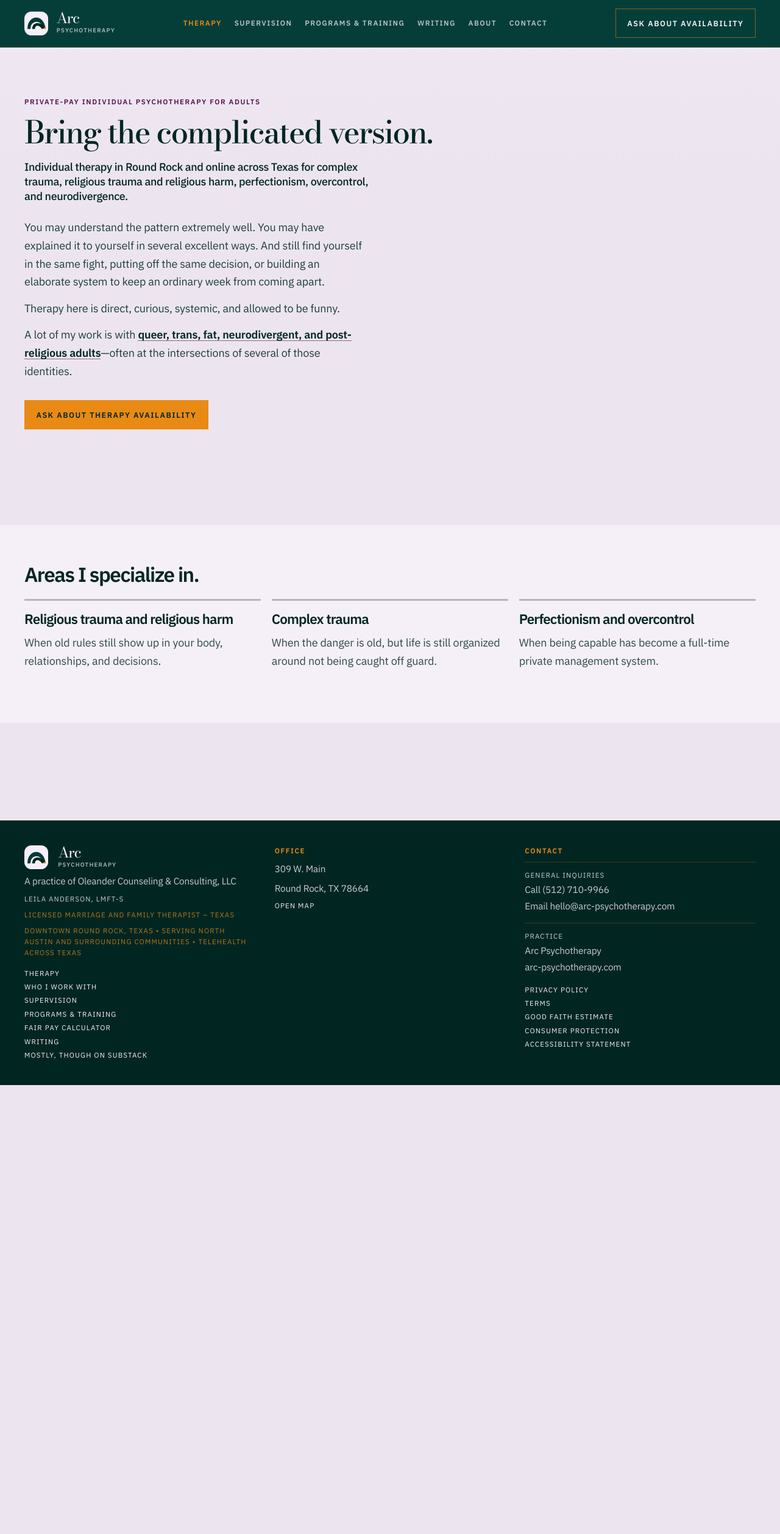
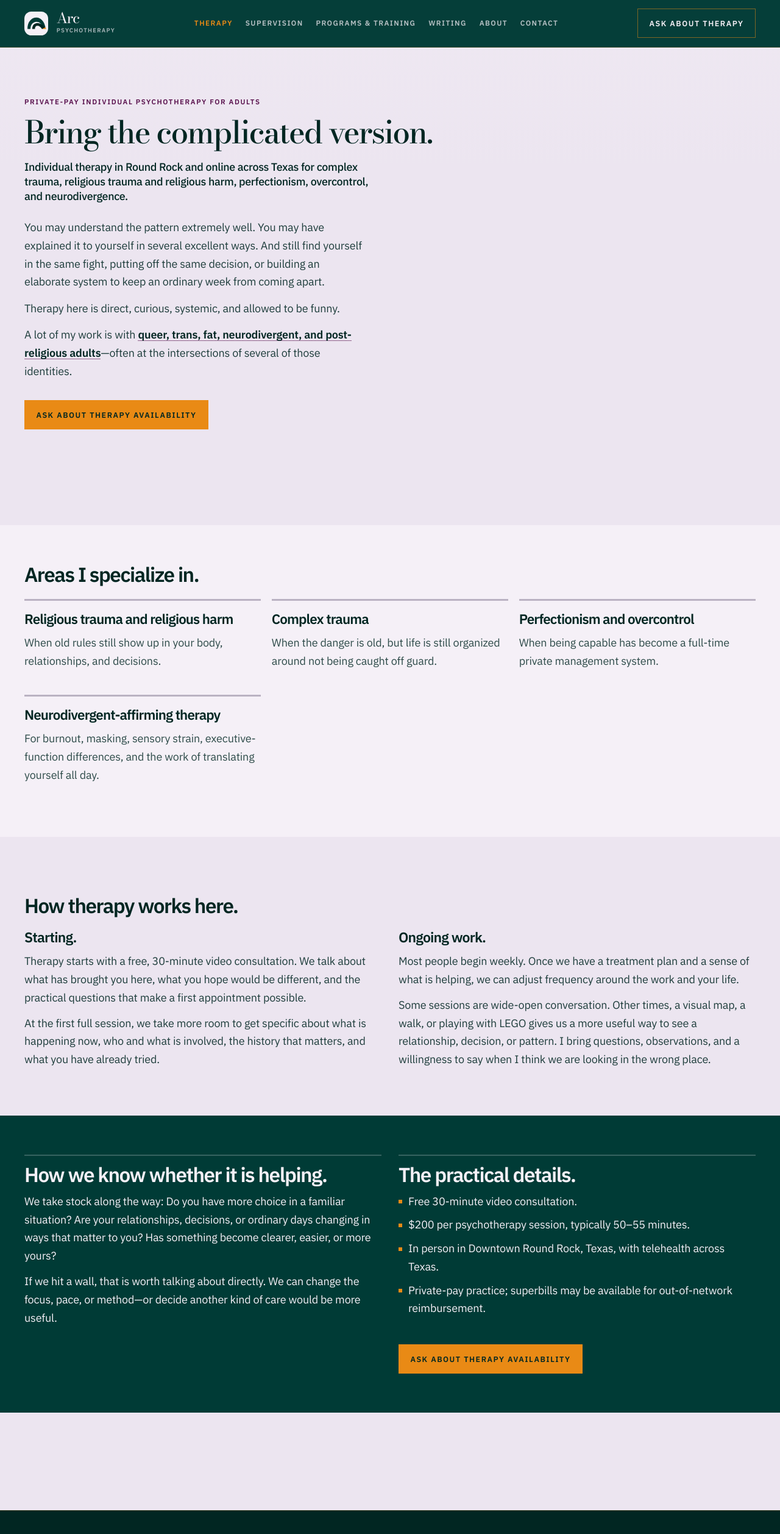
Before and after one commit to Leil-ish/arc-psychotherapy, a Next.js app: page /therapy in a window 1280 px wide. Shown: the top 2515 px of the page at 61% size. Before the commit the page ends 1779 px from the top, so only its background shows below. Built offline with nearby package versions, Linux system fonts and the light colour scheme.

Commit message:
Adding more info on therapy provided

```diff
--- a/app/contact/page.tsx
+++ b/app/contact/page.tsx
@@ -73,7 +73,7 @@ export default function ContactPage() {
           </div>
           <aside className="split-panel">
             <ul className="split-panel__list body">
-              <li>Standard session fee is $200 for 50–55 minutes.</li>
+              <li>Standard session fee is $200 per psychotherapy session, typically 50–55 minutes.</li>
               <li>Private-pay practice. Superbills may be available for out-of-network reimbursement.</li>
               <li>Telehealth is available to Texas residents when clinically appropriate.</li>
               <li>24-hour cancellation policy. Late cancellations or no-shows may be billed in full.</li>
--- a/app/faq/page.tsx
+++ b/app/faq/page.tsx
@@ -25,7 +25,7 @@ const faqs = [
   },
   {
     q: "What do sessions look like?",
-    a: "Sessions are 50–55 minutes. We talk about history, meaning, and relationships, then get concrete about the sequence that keeps repeating: what happens, what you predict, what you do next, and what it costs. Between sessions, you may notice or try things; we use what happens to guide the next session."
+    a: "Sessions are typically 50–55 minutes. We talk about history, meaning, and relationships, then get concrete about the sequence that keeps repeating: what happens, what you predict, what you do next, and what it costs. Between sessions, you may notice or try things; we use what happens to guide the next session."
   },
   {
     q: "How long does therapy typically take?",
@@ -49,7 +49,7 @@ const faqs = [
   },
   {
     q: "Do you accept insurance?",
-    a: "No. This is a private-pay practice. I can provide a superbill for out-of-network reimbursement. Mentaya and Thrizer are separate services that can help with claims if you do not want to handle that paperwork yourself."
+    a: "No. This is a private-pay practice. I can provide a superbill for out-of-network reimbursement. Mentaya and Thrizer are separate third-party services you can choose to use for help with claims; their fees, terms, and any reimbursement are determined by the service and your insurance plan."
   },
   {
     q: "How does playing with LEGO fit into therapy?",
--- a/app/fees/page.tsx
+++ b/app/fees/page.tsx
@@ -15,14 +15,14 @@ export default function FeesPage() {
       <section className="container-wrap py-16 md:py-20">
         <h1 className="h1">Fees & policies</h1>
         <p className="body-lg mt-6 max-w-3xl">
-          Standard individual therapy is ${pricing.standardSession.fee} for {pricing.standardSession.duration}. This is a private-pay practice; a superbill is available if you use out-of-network benefits.
+          Standard individual therapy is ${pricing.standardSession.fee} per psychotherapy session, {pricing.standardSession.duration}. This is a private-pay practice; a superbill is available if you use out-of-network benefits.
         </p>
         <p className="body mt-3 max-w-3xl">
           If you use out-of-network benefits and do not want to handle claims yourself,{" "}
           <a href="https://www.mentaya.com/" target="_blank" rel="noopener noreferrer" className="focus-ring font-semibold text-accent underline-offset-4 hover:underline">Mentaya</a>{" "}
           and{" "}
           <a href="https://www.thrizer.com/" target="_blank" rel="noopener noreferrer" className="focus-ring font-semibold text-accent underline-offset-4 hover:underline">Thrizer</a>{" "}
-          can automate out-of-network reimbursement.
+          are separate third-party services you can choose to use to help with claims. Their fees, terms, and any information they require are set by those services; reimbursement depends on your plan and is not guaranteed.
         </p>
       </section>
 
--- a/app/good-faith-estimate/page.tsx
+++ b/app/good-faith-estimate/page.tsx
@@ -46,7 +46,7 @@ export default function GoodFaithEstimatePage() {
         </p>
         <ul className="mt-4 space-y-2 body">
           <li>
-            <strong>Standard individual therapy session:</strong> ${pricing.standardSession.fee} per {pricing.standardSession.duration}
+            <strong>Standard individual therapy session:</strong> ${pricing.standardSession.fee}, {pricing.standardSession.duration}
           </li>
           <li>
             <strong>{pricing.constructiveTrack.arc6.label} (LEGO therapy):</strong> ${pricing.constructiveTrack.arc6.fee} — {pricing.constructiveTrack.arc6.details}
--- a/app/page.tsx
+++ b/app/page.tsx
@@ -75,7 +75,7 @@ export default function HomePage() {
             </div>
             <div className="meta-block">
               <p className="label">Rate</p>
-              <p className="body">${siteContent.standardSessionFee} per {siteContent.sessionLength}.</p>
+              <p className="body">${siteContent.standardSessionFee} per psychotherapy session.</p>
               <p className="body">Private-pay practice.</p>
             </div>
           </aside>
--- a/app/supervision/page.tsx
+++ b/app/supervision/page.tsx
@@ -87,11 +87,11 @@ export default function SupervisionPage() {
           </div>
           <div className="meta-block">
             <p className="label">Fee</p>
-            <p className="body">Pay what you can. Most supervisees pay $200–$400 per month; I make room for the life things that happen because supervision should not be a barrier to becoming a clinician.</p>
+            <p className="body">Pay what you can. Most supervisees pay $200–$400 per month, depending on their supervision arrangement and circumstances. We set a fee together and revisit it when life changes, because supervision should not be a barrier to becoming a clinician.</p>
           </div>
           <div className="meta-block">
             <p className="label">Openings</p>
-            <p className="body">I do not currently have openings, but several supervisees are rotating off soon. You are welcome to inquire.</p>
+            <p className="body">I do not currently have an immediate opening. You are welcome to inquire about anticipated availability.</p>
           </div>
         </aside>
       </div>
--- a/app/therapy/page.tsx
+++ b/app/therapy/page.tsx
@@ -2,6 +2,7 @@ import type { Route } from "next";
 import Link from "next/link";
 import { ButtonLink } from "@/components/button-link";
 import { SchemaScript } from "@/components/schema-script";
+import { pricing, siteConfig } from "@/lib/content";
 import { breadcrumbSchema, pageMetadata, webPageSchema } from "@/lib/seo";
 import { specialties } from "@/src/content/specialties";
 
@@ -27,6 +28,11 @@ const specialtyCards = [
     specialty: specialties.perfectionismOvercontrol,
     label: "Perfectionism and overcontrol",
     body: "When being capable has become a full-time private management system."
+  },
+  {
+    specialty: specialties.neurodivergentAdults,
+    label: "Neurodivergent-affirming therapy",
+    body: "For burnout, masking, sensory strain, executive-function differences, and the work of translating yourself all day."
   }
 ] as const;
 
@@ -82,6 +88,50 @@ export default function TherapyPage() {
           </div>
         </div>
       </section>
+
+      <section className="section-gap-lg">
+        <div className="container-wrap">
+          <div className="section-heading">
+            <h2 className="h2">How therapy works here.</h2>
+          </div>
+          <div className="split-band split-band--open mt-6">
+            <article className="split-panel">
+              <h3 className="h3">Starting.</h3>
+              <p className="body">Therapy starts with a free, 30-minute video consultation. We talk about what has brought you here, what you hope would be different, and the practical questions that make a first appointment possible.</p>
+              <p className="body">At the first full session, we take more room to get specific about what is happening now, who and what is involved, the history that matters, and what you have already tried.</p>
+            </article>
+            <article className="split-panel">
+              <h3 className="h3">Ongoing work.</h3>
+              <p className="body">Most people begin weekly. Once we have a treatment plan and a sense of what is helping, we can adjust frequency around the work and your life.</p>
+              <p className="body">Some sessions are wide-open conversation. Other times, a visual map, a walk, or playing with LEGO gives us a more useful way to see a relationship, decision, or pattern. I bring questions, observations, and a willingness to say when I think we are looking in the wrong place.</p>
+            </article>
+          </div>
+        </div>
+      </section>
+
+      <section className="section-gap full-bleed-band full-bleed-band--ultramarine">
+        <div className="container-wrap">
+          <div className="split-band">
+            <article className="split-panel">
+              <h2 className="h2">How we know whether it is helping.</h2>
+              <p className="body">We take stock along the way: Do you have more choice in a familiar situation? Are your relationships, decisions, or ordinary days changing in ways that matter to you? Has something become clearer, easier, or more yours?</p>
+              <p className="body">If we hit a wall, that is worth talking about directly. We can change the focus, pace, or method—or decide another kind of care would be more useful.</p>
+            </article>
+            <article className="split-panel">
+              <h2 className="h2">The practical details.</h2>
+              <ul className="split-panel__list body">
+                <li>Free 30-minute video consultation.</li>
+                <li>${pricing.standardSession.fee} per psychotherapy session, {pricing.standardSession.duration}.</li>
+                <li>In person in {siteConfig.primaryLocation}, with telehealth across Texas.</li>
+                <li>Private-pay practice; superbills may be available for out-of-network reimbursement.</li>
+              </ul>
+              <div className="hero-actions">
+                <ButtonLink href="/contact">Ask about therapy availability</ButtonLink>
+              </div>
+            </article>
+          </div>
+        </div>
+      </section>
     </>
   );
 }
--- a/components/site-header.tsx
+++ b/components/site-header.tsx
@@ -8,6 +8,16 @@ import { navItems, siteConfig } from "@/lib/content";
 
 export function SiteHeader() {
   const pathname = usePathname();
+
+  const headerAction = pathname.startsWith("/consultation")
+    ? { label: "Discuss a project", href: "/contact#consult-request" }
+    : pathname.startsWith("/supervision")
+      ? { label: "Ask about supervision", href: "/contact#consult-request" }
+      : pathname.startsWith("/therapy") || pathname.startsWith("/who-i-work-with")
+        ? { label: "Ask about therapy", href: "/contact#consult-request" }
+        : pathname.startsWith("/contact")
+          ? null
+          : { label: "Get in touch", href: siteConfig.bookingUrl };
 
   const isActive = (href: string) =>
     pathname === href || (href !== "/" && pathname.startsWith(`${href}/`));
@@ -29,9 +39,11 @@ export function SiteHeader() {
             </Link>
           ))}
         </nav>
-        <Link href={siteConfig.bookingUrl} className="focus-ring no-link-style button button--secondary site-header__cta">
-          Ask about availability
-        </Link>
+        {headerAction ? (
+          <Link href={headerAction.href as Route} className="focus-ring no-link-style button button--secondary site-header__cta">
+            {headerAction.label}
+          </Link>
+        ) : null}
       </div>
     </header>
   );
--- a/components/specialty-page.tsx
+++ b/components/specialty-page.tsx
@@ -74,7 +74,7 @@ export function SpecialtyPage({ specialty }: { specialty: SpecialtyPage }) {
         <div className="split-band split-band--open">
           <article className="split-panel">
             <h2 className="h2">The practical details.</h2>
-            <p className="body">Private-pay individual therapy with one therapist from the first conversation onward. The standard fee is ${pricing.standardSession.fee} for {pricing.standardSession.duration}; reduced-fee spots are limited and availability varies. In person in {siteConfig.primaryLocation}, with telehealth across Texas.</p>
+            <p className="body">Private-pay individual therapy with one therapist from the first conversation onward. The standard fee is ${pricing.standardSession.fee} per psychotherapy session, {pricing.standardSession.duration}; reduced-fee spots are limited and availability varies. In person in {siteConfig.primaryLocation}, with telehealth across Texas.</p>
           </article>
           <article className="split-panel">
             <h2 className="h2">Who you will work with.</h2>
--- a/src/content/ideas.ts
+++ b/src/content/ideas.ts
@@ -182,7 +182,7 @@ export function formatEssayDate(date: string) {
 }
 
 export function getAllEssays() {
-  return [...essays].sort((a, b) => a.title.localeCompare(b.title));
+  return [...essays].sort((a, b) => b.date.localeCompare(a.date));
 }
 
 export function getEssayBySlug(slug: string) {
--- a/src/content/site.ts
+++ b/src/content/site.ts
@@ -44,7 +44,7 @@ export const siteContent = {
     "Pflugerville"
   ],
   standardSessionFee: 200,
-  sessionLength: "50–55 minutes",
+  sessionLength: "typically 50–55 minutes",
   credentials: [
     "Licensed Marriage and Family Therapist – Texas"
   ],
```
Also changed, not shown: app/consultation/page.tsx (+24 -0 lines).
